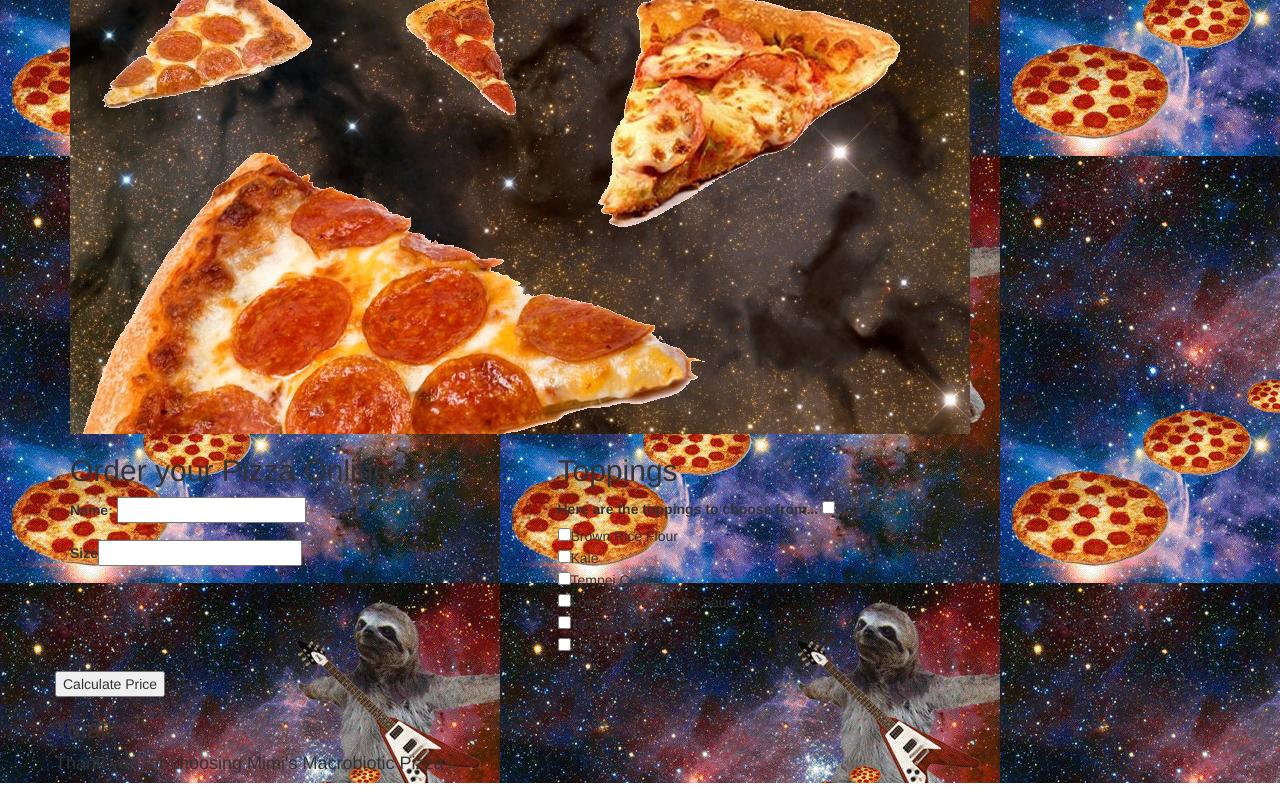
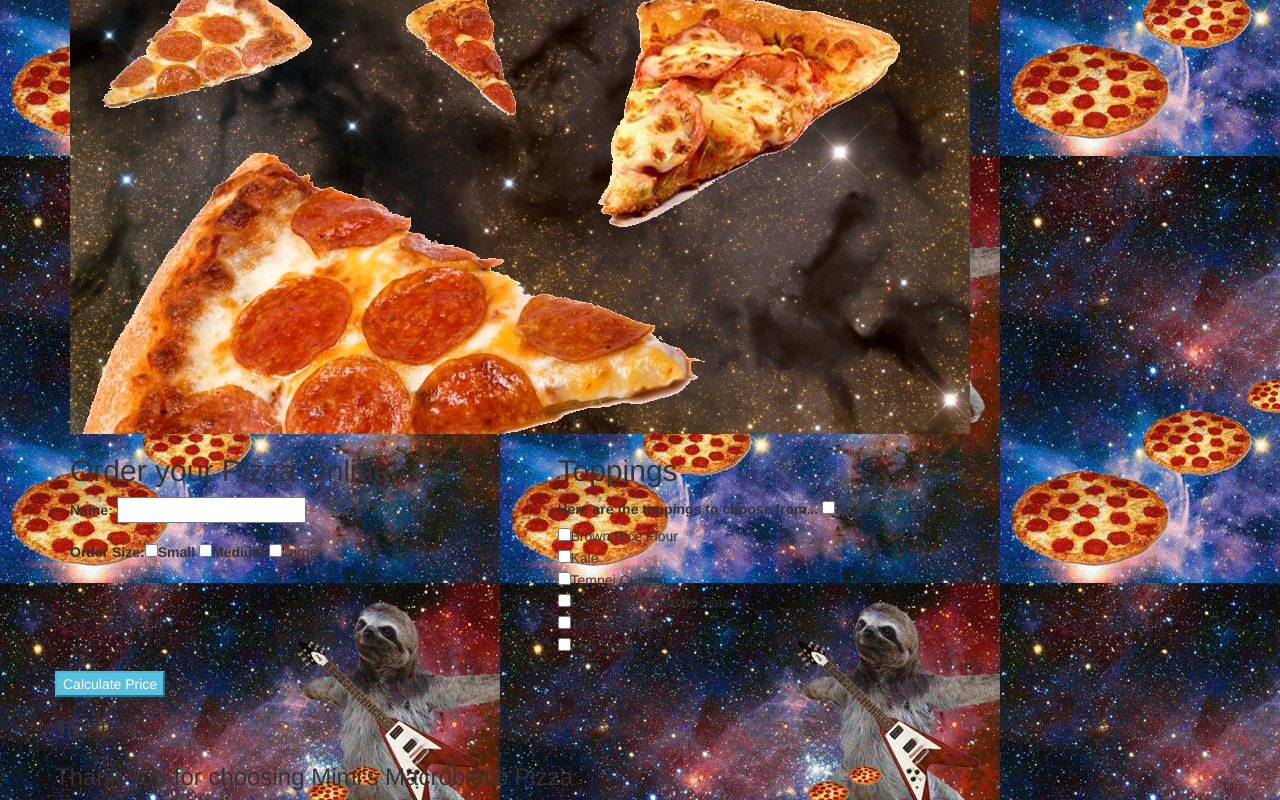
Before and after one commit to vmpuentes/PizzaProject, a plain HTML site: page index.html in a window 1280 px wide. Shown: the part 698-1498 px from the top of the page. Drawn offline with nearby package versions, Linux system fonts and the light colour scheme; files whose address does not match are found by name.

Commit message:
add new variables to UI logic, checkboxes for size to index.html file.

```diff
--- a/css/styles.css
+++ b/css/styles.css
@@ -10,6 +10,9 @@ h1 {
 h1 {
   background-image: url("C:\Users\swhit\desktop\PizzaProject\img\spacepizza.gif")
 }
+h4 {
+  display: none;
+}
 
 /*Space Pizza
 https://www.google.com/url?sa=i&rct=j&q=&esrc=s&source=images&cd=&cad=rja&uact=8&ved=0ahUKEwjd16_Tt5vVAhULh1QKHda_D_0QjRwIBw&url=http%3A%2F%2Ftimmatic.com%2Fcute-pizza-wallpaper-photo%2Fcute-pizza-wallpaper-photo-for-hd-wallpaper-desktop%2F&psig=AFQjCNGAqeRURlpC0I_rnweOuUAf45u1kw&ust=1500762570343752*/
--- a/index.html
+++ b/index.html
@@ -26,8 +26,10 @@
               <input type=selector id="yourname">
             </div>
             <div class="form-group">
-              <label for="initial-order">Size<label>
-              <input class="initial-deposit" type="text">
+              <label for="initial-order">Order Size:<label>
+              <input type="checkbox" name="size" value="Small">Small</label>
+              <input type="checkbox" name="size" value="Medium">Medium</label>
+              <input type="checkbox" name="size" value="Large">Large</label>
             </div>
           </div>
           <div class="col-md-5 box">
@@ -45,16 +47,13 @@
           </div>
         </div>
         <div class="row">
-          <button id="calculate" type="click">Calculate Price</button>
-
+          <button id="calculate" type="click" class="btn-info">Calculate Price</button>
         </div>
-      </form>
         <div class="row box">
           <div id="currentbalance">
             <h3>Total:</h3>
-          <div class="finalprice">
-            <h4>Thank you for choosing Mimi's Macrobiotic Pizza</h4>
-          </div>
+            <h3>Thank you for choosing Mimi's Macrobiotic Pizza</h3>
+          </form>
         </div>
       </div>
     </div>
--- a/js/scripts.js
+++ b/js/scripts.js
@@ -16,14 +16,18 @@ Pizza.prototype.calculatePizzaPrice = function() {
 return (this.price * this.quantity + this.toppings.length);
 }
 
-function Pizza.orderPizza();
+function Pizza = orderPizza() {
+  $("form#calculate").val();
+  $("form-group.toppings");
+};
 //User Interface logic
 $(document).ready(function() {
   $("form#calcualte").click(function(event) {
     event.preventDefault();
     console.log("hello")
     var pizza = new Pizza();
+    $("button#currentbalance").append();
+    console.log("hello");
+     $("")
   });
 });
-
-["soycheese", "brown rice flour", "kale","tempei cubes"."low-sodium tomato sauce","flax seed"]
```
Also changed, not shown: 1 other file. Lines whose indentation alone changed are shown as unchanged.
